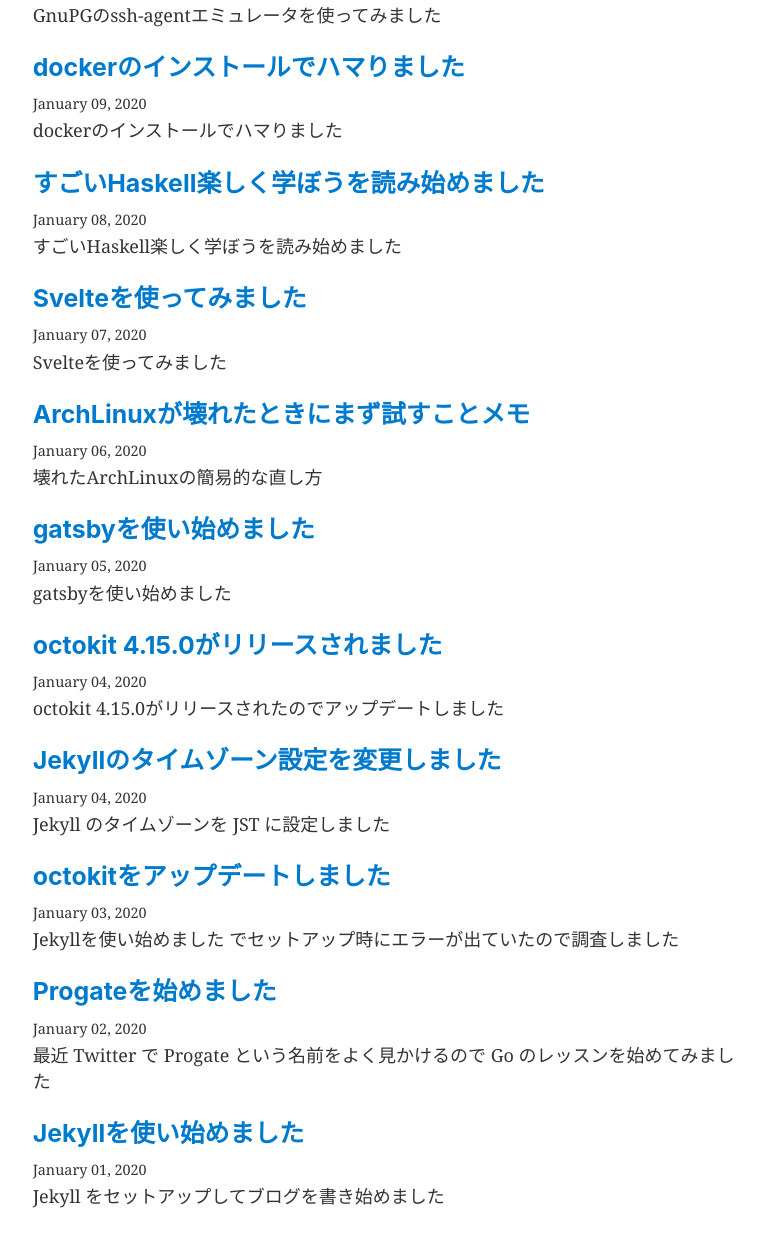
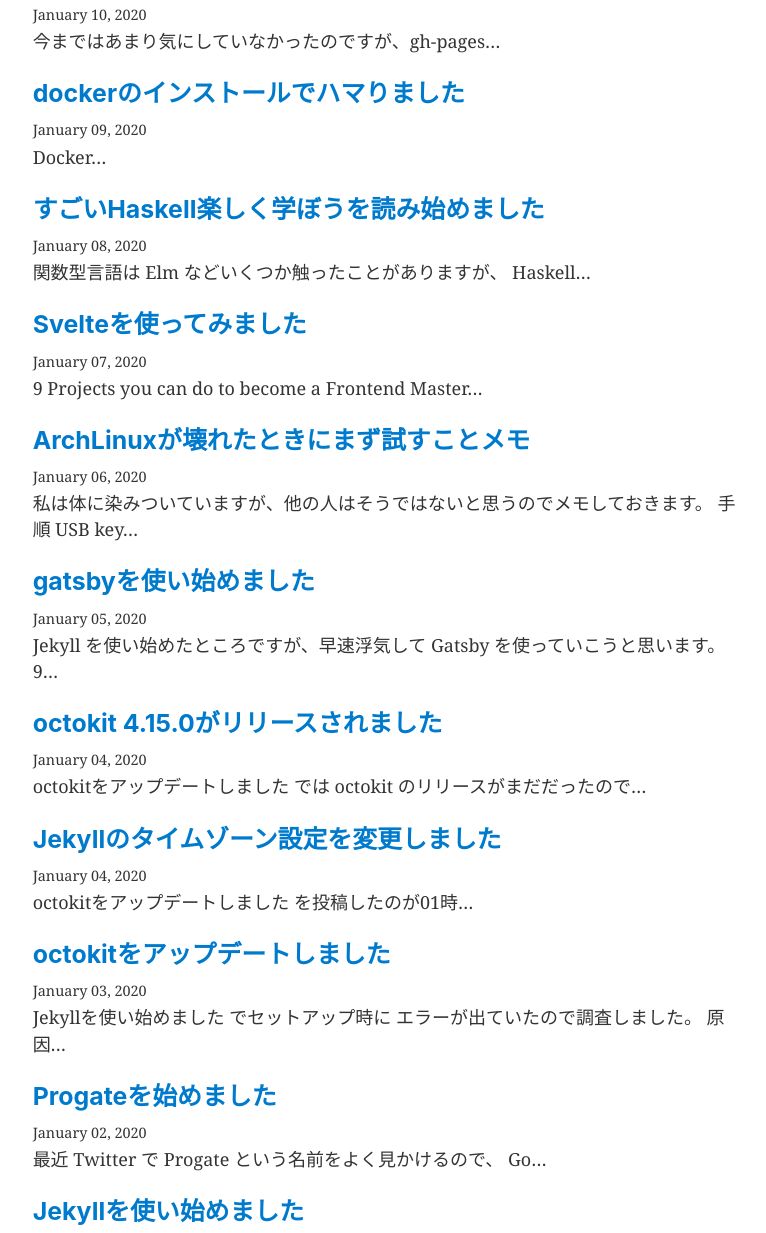
Before and after one commit to ny-a/blog2, a Gatsby site: page / in a window 1280 px wide. Shown: the part 749-1982 px from the top of the page, without its empty margins (253-1019 px from the left). Built offline with nearby package versions, Linux system fonts and the light colour scheme; Gatsby itself is replaced by a stand-in of ours; some packages are replaced by stand-ins of ours.

Commit message:
Remove description

```diff
--- a/content/blog/2020-01/append-default-style/index.md
+++ b/content/blog/2020-01/append-default-style/index.md
@@ -1,7 +1,6 @@
 ---
 title:  "Gatsbyのスタイルを変更しました"
 date:   2020-01-13
-description: "Gatsbyのスタイルを変更しました"
 ---
 
 このブログを作成するときに `gatsby-starter-blog` を使ったのですが、スタイルを変えていなかったので、
--- a/content/blog/2020-01/change-jekyll-timezone/index.md
+++ b/content/blog/2020-01/change-jekyll-timezone/index.md
@@ -1,7 +1,6 @@
 ---
 title:  "Jekyllのタイムゾーン設定を変更しました"
 date:   2020-01-04 01:00:00
-description: "Jekyll のタイムゾーンを JST に設定しました"
 ---
 
 [octokitをアップデートしました](/2020-01/update-octokit/) を投稿したのが01時
--- a/content/blog/2020-01/found-test-cors/index.md
+++ b/content/blog/2020-01/found-test-cors/index.md
@@ -1,7 +1,6 @@
 ---
 title:  "CORSのテストができるサイトを見つけました"
 date:   2020-01-14
-description: "CORSのテストができるサイトを見つけました"
 ---
 
 CORSのテストができるサイトを見つけました。
--- a/content/blog/2020-01/helloworld-android-with-intellij/index.md
+++ b/content/blog/2020-01/helloworld-android-with-intellij/index.md
@@ -1,7 +1,6 @@
 ---
 title:  "AndroidアプリでHelloWorldをしました"
 date:   2020-01-11
-description: "Androidアプリ開発をIntelliJで始めてみました"
 ---
 
 今まで Android アプリ開発には Android Studio を使っていて、
--- a/content/blog/2020-01/how-to-fix-broken-arch-linux/index.md
+++ b/content/blog/2020-01/how-to-fix-broken-arch-linux/index.md
@@ -1,7 +1,6 @@
 ---
 title:  "ArchLinuxが壊れたときにまず試すことメモ"
 date:   2020-01-06
-description: "壊れたArchLinuxの簡易的な直し方"
 ---
 
 私は体に染みついていますが、他の人はそうではないと思うのでメモしておきます。
--- a/content/blog/2020-01/introduction-of-gatsby/index.md
+++ b/content/blog/2020-01/introduction-of-gatsby/index.md
@@ -1,7 +1,6 @@
 ---
 title: "gatsbyを使い始めました"
 date: "2020-01-05"
-description: "gatsbyを使い始めました"
 ---
 
 Jekyll を使い始めたところですが、早速浮気して Gatsby を使っていこうと思います。
--- a/content/blog/2020-01/introduction-of-gpg-ssh-agent/index.md
+++ b/content/blog/2020-01/introduction-of-gpg-ssh-agent/index.md
@@ -1,7 +1,6 @@
 ---
 title:  "GnuPGのssh-agentエミュレータを使ってみました"
 date:   2020-01-10
-description: "GnuPGのssh-agentエミュレータを使ってみました"
 ---
 
 今まではあまり気にしていなかったのですが、gh-pages のデプロイ時に2回パスフレーズを聞かれるのが
--- a/content/blog/2020-01/introduction-of-jekyll/index.md
+++ b/content/blog/2020-01/introduction-of-jekyll/index.md
@@ -1,7 +1,6 @@
 ---
 title:  "Jekyllを使い始めました"
 date:   2020-01-01 11:23:40
-description: "Jekyll をセットアップしてブログを書き始めました"
 ---
 
 一年の計は元旦にあり！
--- a/content/blog/2020-01/introduction-of-progate/index.md
+++ b/content/blog/2020-01/introduction-of-progate/index.md
@@ -1,7 +1,6 @@
 ---
 title:  "Progateを始めました"
 date:   2020-01-02 14:50:52
-description: "最近 Twitter で Progate という名前をよく見かけるので Go のレッスンを始めてみました"
 ---
 
 最近 Twitter で Progate という名前をよく見かけるので、 Go のレッスンを始めてみました。
--- a/content/blog/2020-01/introduction-of-svelte/index.md
+++ b/content/blog/2020-01/introduction-of-svelte/index.md
@@ -1,7 +1,6 @@
 ---
 title:  "Svelteを使ってみました"
 date:   2020-01-07
-description: "Svelteを使ってみました"
 ---
 
 [9 Projects you can do to become a Frontend Master in 2020](https://dev.to/simonholdorf/9-projects-you-can-do-to-become-a-frontend-master-in-2020-n2h)
--- a/content/blog/2020-01/problem-on-installing-docker/index.md
+++ b/content/blog/2020-01/problem-on-installing-docker/index.md
@@ -1,7 +1,6 @@
 ---
 title:  "dockerのインストールでハマりました"
 date:   2020-01-09
-description: "dockerのインストールでハマりました"
 ---
 
 Docker のインストールは何度もやったことがあるのですが、稼働中のサーバー上でインストールした経験はなかったので、
--- a/content/blog/2020-01/reading-learn-you-a-haskell-for-great-good/index.md
+++ b/content/blog/2020-01/reading-learn-you-a-haskell-for-great-good/index.md
@@ -1,7 +1,6 @@
 ---
 title:  "すごいHaskell楽しく学ぼうを読み始めました"
 date:   2020-01-08
-description: "すごいHaskell楽しく学ぼうを読み始めました"
 ---
 
 関数型言語は Elm などいくつか触ったことがありますが、 Haskell はきちんと触っていなかったので
--- a/content/blog/2020-01/released-octokit/index.md
+++ b/content/blog/2020-01/released-octokit/index.md
@@ -1,7 +1,6 @@
 ---
 title:  "octokit 4.15.0がリリースされました"
 date:   2020-01-04 01:18:27
-description: "octokit 4.15.0がリリースされたのでアップデートしました"
 ---
 
 [octokitをアップデートしました](/2020-01/update-octokit/) では octokit のリリースがまだだったので github から
--- a/content/blog/2020-01/update-octokit/index.md
+++ b/content/blog/2020-01/update-octokit/index.md
@@ -1,7 +1,6 @@
 ---
 title:  "octokitをアップデートしました"
 date:   2020-01-03 01:06:28
-description: "Jekyllを使い始めました でセットアップ時にエラーが出ていたので調査しました"
 ---
 
 [Jekyllを使い始めました](/2020-01/introduction-of-jekyll/) でセットアップ時に
--- a/content/blog/2020-01/why-programmers-use-ide/index.md
+++ b/content/blog/2020-01/why-programmers-use-ide/index.md
@@ -1,7 +1,6 @@
 ---
 title:  "なぜIDEの支援機能を使うのか"
 date:   2020-01-12
-description: "なぜIDEの支援機能を使うのか"
 ---
 
 少し前まで IDE の補完機能など、コーディングの支援機能を使いながらコーディングすることが、
--- a/src/pages/index.tsx
+++ b/src/pages/index.tsx
@@ -40,7 +40,7 @@ class BlogIndex extends React.Component<BlogIndexProps> {
                             <section>
                                 <p
                                     dangerouslySetInnerHTML={{
-                                        __html: node.frontmatter.description || node.excerpt,
+                                        __html: node.excerpt,
                                     }}
                                 />
                             </section>
@@ -70,7 +70,6 @@ type PageQueryType = {
                 frontmatter: {
                     date: string,
                     title: string,
-                    description: string,
                 }
             }
         }]
@@ -87,14 +86,13 @@ export const pageQuery = graphql`
     allMarkdownRemark(sort: { fields: [frontmatter___date], order: DESC }) {
       edges {
         node {
-          excerpt
+          excerpt(pruneLength: 50)
           fields {
             slug
           }
           frontmatter {
             date(formatString: "MMMM DD, YYYY")
             title
-            description
           }
         }
       }
--- a/src/templates/blog-post.tsx
+++ b/src/templates/blog-post.tsx
@@ -34,7 +34,7 @@ class BlogPostTemplate extends React.Component<BlogPostTemplateProps> {
             <Layout location={this.props.location} title={siteTitle}>
                 <SEO
                     title={post.frontmatter.title}
-                    description={post.frontmatter.description || post.excerpt}
+                    description={post.excerpt}
                 />
                 <article>
                     <header>
@@ -113,7 +113,6 @@ type PageQueryResult = {
         frontmatter: {
             title: string,
             date: string,
-            description: string,
         }
     }
 }
@@ -132,7 +131,6 @@ export const pageQuery = graphql`
       frontmatter {
         title
         date(formatString: "MMMM DD, YYYY")
-        description
       }
     }
   }
```
